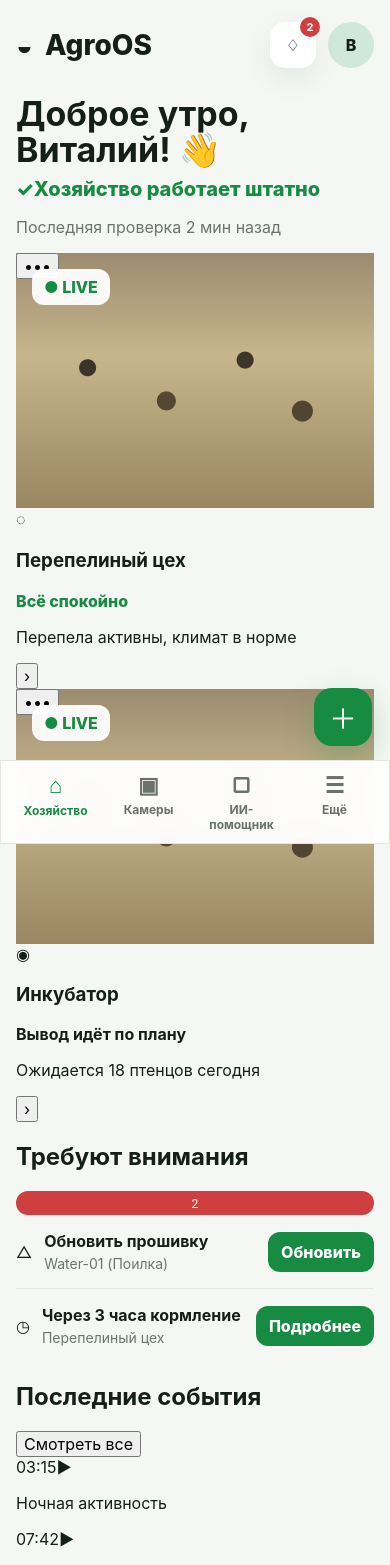
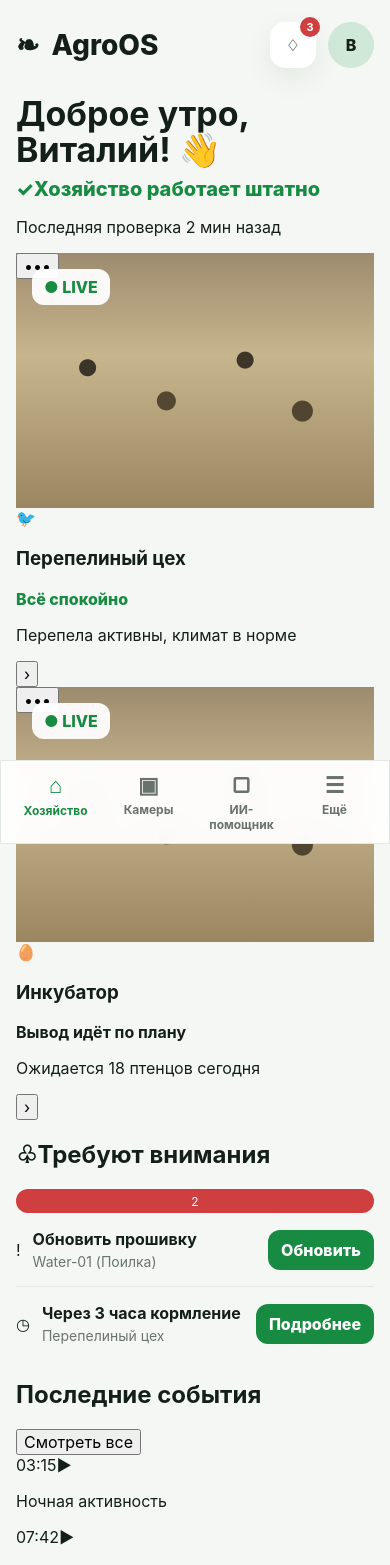
Before and after one commit to vitaliyozolin-dotcom/AgroOS, a Next.js app: page / in a window 390 px wide. Shown: the top 1565 px of the page. Built offline with nearby package versions, Linux system fonts and the light colour scheme.

Commit message:
Match AgroOS mobile dashboard reference

```diff
--- a/app/page.tsx
+++ b/app/page.tsx
@@ -11,131 +11,116 @@ const initialDevices: Device[] = [
   { id: "water-01", name: "Water-01", room: "Поилка", status: "attention" }
 ];
 
-const events = [
-  { time: "03:15", title: "Ночная активность", image: "quail-night" },
-  { time: "07:42", title: "Птицы у кормушки", image: "quail-feed" },
-  { time: "08:21", title: "Снесено яйцо", image: "eggs" },
-  { time: "11:08", title: "Первый птенец", image: "chick" }
-];
+const Icon = ({ children, className = "" }: { children: React.ReactNode; className?: string }) => <span className={`ui-icon ${className}`}>{children}</span>;
 
 export default function HomePage() {
   const [view, setView] = useState<View>("home");
-  const [temperatureHigh, setTemperatureHigh] = useState(false);
   const [devices, setDevices] = useState<Device[]>(initialDevices);
   const [question, setQuestion] = useState("");
   const [messages, setMessages] = useState<string[]>(["Срочных проблем нет. Система работает штатно."]);
 
-  const attentionCount = useMemo(() => devices.filter((device) => device.status === "attention").length, [devices]);
+  const attentionCount = useMemo(() => devices.filter((d) => d.status === "attention").length + 1, [devices]);
 
-  function addDevice() {
-    const next = devices.length + 1;
-    setDevices((items) => [...items, { id: `module-${next}`, name: `Новый модуль ${next}`, room: "Перепелиный цех", status: "online" }]);
-    setView("more");
-  }
-
-  function sendQuestion() {
+  const resolveAttention = () => setDevices((items) => items.map((d) => d.id === "water-01" ? { ...d, status: "online" } : d));
+  const sendQuestion = () => {
     const value = question.trim();
     if (!value) return;
-    setMessages((items) => [...items, `Вы: ${value}`, temperatureHigh ? "AgroOS: Температура повышена. Вентиляция включена автоматически." : "AgroOS: Критических отклонений нет."]);
+    setMessages((items) => [...items, `Вы: ${value}`, "AgroOS: По текущим данным критических отклонений нет."]);
     setQuestion("");
-  }
+  };
 
   return (
     <main className="app-shell">
       <header className="topbar">
-        <div className="brand"><span className="leaf-mark">◒</span><span>AgroOS</span></div>
+        <div className="brand">
+          <span className="brand-leaf">❧</span>
+          <span>AgroOS</span>
+        </div>
         <div className="header-actions">
-          <button className="icon-button bell" aria-label="Уведомления"><span>♢</span><b>{attentionCount + 1}</b></button>
+          <button className="icon-button" aria-label="Уведомления"><span className="bell-shape">♢</span><b>3</b></button>
           <div className="avatar">В</div>
         </div>
       </header>
 
-      {view === "home" && (
-        <section className="home-view">
+      {view === "home" && <section className="home-view">
         <div className="hero-copy">
           <h1>Доброе утро, Виталий! <span className="wave">👋</span></h1>
-            <p className={temperatureHigh ? "system-status warning" : "system-status"}><span className="status-check">✓</span>{temperatureHigh ? "Система регулирует климат" : "Хозяйство работает штатно"}</p>
-            <p className="muted last-check">Последняя проверка 2 мин назад</p>
+          <p className="system-status"><span className="status-check">✓</span>Хозяйство работает штатно</p>
+          <p className="last-check">Последняя проверка 2 мин назад</p>
         </div>
 
-          <article className="room-card primary-room">
-            <div className="camera-feed quail-photo">
-              <span className="live-badge">● LIVE</span>
-              <button className="more-button">•••</button>
-            </div>
-            <div className="room-summary">
-              <div className="round-icon green">◌</div>
-              <div className="room-copy">
-                <h3>Перепелиный цех</h3>
-                <strong className={temperatureHigh ? "warning-text" : "ok-text"}>{temperatureHigh ? "Вентиляция включена" : "Всё спокойно"}</strong>
-                <p>Перепела активны, климат в норме</p>
-              </div>
-              <button className="chevron">›</button>
-            </div>
-          </article>
+        <RoomCard
+          imageClass="quail-photo"
+          title="Перепелиный цех"
+          status="Всё спокойно"
+          subtitle="Перепела активны, климат в норме"
+          icon="🐦"
+          accent="green"
+        />
 
-          <div className="pager"><i className="active" /><i /><i /><i /></div>
+        <div className="pager"><i className="active"/><i/><i/><i/></div>
 
-          <article className="room-card secondary-room">
-            <div className="camera-feed incubator-photo">
-              <span className="live-badge">● LIVE</span>
-              <button className="more-button">•••</button>
-            </div>
-            <div className="room-summary">
-              <div className="round-icon amber">◉</div>
-              <div className="room-copy">
-                <h3>Инкубатор</h3>
-                <strong className="amber-text">Вывод идёт по плану</strong>
-                <p>Ожидается 18 птенцов сегодня</p>
-              </div>
-              <button className="chevron">›</button>
-            </div>
-          </article>
+        <RoomCard
+          imageClass="incubator-photo"
+          title="Инкубатор"
+          status="Вывод идёт по плану"
+          subtitle="Ожидается 18 птенцов сегодня"
+          icon="🥚"
+          accent="amber"
+        />
 
         <section className="panel attention-panel">
-            <div className="panel-title"><h2>Требуют внимания</h2><span className="counter">2</span></div>
-            {devices.filter((device) => device.status === "attention").map((device) => (
-              <div className="attention-row" key={device.id}>
-                <span className="line-icon amber-outline">△</span>
-                <div><b>Обновить прошивку</b><p>{device.name} (Поилка)</p></div>
-                <button onClick={() => setDevices((items) => items.map((item) => item.id === device.id ? { ...item, status: "online" } : item))}>Обновить</button>
-              </div>
-            ))}
+          <div className="panel-title"><h2><span className="title-bell">♧</span>Требуют внимания</h2><span className="counter">2</span></div>
+          {devices.some((d) => d.id === "water-01" && d.status === "attention") && <div className="attention-row">
+            <Icon className="warning-icon">!</Icon>
+            <div className="attention-copy"><b>Обновить прошивку</b><p>Water-01 (Поилка)</p></div>
+            <button className="action-button green-action" onClick={resolveAttention}>Обновить</button>
+          </div>}
           <div className="attention-row">
-              <span className="line-icon clock-icon">◷</span>
-              <div><b>Через 3 часа кормление</b><p>Перепелиный цех</p></div>
-              <button className="plain-button">Подробнее</button>
+            <Icon className="clock-icon">◷</Icon>
+            <div className="attention-copy"><b>Через 3 часа кормление</b><p>Перепелиный цех</p></div>
+            <button className="action-button neutral-action">Подробнее</button>
           </div>
         </section>
 
         <section className="panel events-panel">
           <div className="panel-title"><h2>Последние события</h2><button className="text-button">Смотреть все</button></div>
           <div className="events-strip">
-              {events.map((event) => (
-                <article className="event-card" key={event.time}>
-                  <div className={`event-image ${event.image}`}><span>{event.time}</span><b>▶</b></div>
-                  <p>{event.title}</p>
-                </article>
-              ))}
+            <EventCard image="event-night" time="03:15" title="Ночная активность" />
+            <EventCard image="event-feed" time="07:42" title="Птицы у кормушки" />
+            <EventCard image="event-eggs" time="08:21" title="Снесено яйцо" />
+            <EventCard image="event-chick" time="11:08" title="Первый птенец" />
           </div>
         </section>
-        </section>
-      )}
+      </section>}
 
-      {view === "cameras" && (
-        <section><h1>Камеры</h1><p className="muted">Живое изображение и события хозяйства</p><div className="camera-grid">{["Перепелиный цех", "Инкубатор", "Кормовой склад"].map((room, index) => <article className="room-card" key={room}><div className={`camera-feed ${index === 0 ? "quail-photo" : index === 1 ? "incubator-photo" : "storage-photo"}`}><span className="live-badge">● LIVE</span></div><div className="room-summary"><div className="round-icon green">◌</div><div className="room-copy"><h3>{room}</h3><strong className="ok-text">Связь стабильна</strong></div></div></article>)}</div></section>
-      )}
+      {view === "cameras" && <section className="secondary-view"><h1>Камеры</h1><p>Живое изображение и события хозяйства</p><RoomCard imageClass="quail-photo" title="Перепелиный цех" status="Связь стабильна" subtitle="Камера работает" icon="🐦" accent="green"/><div className="stack-gap"/><RoomCard imageClass="incubator-photo" title="Инкубатор" status="Связь стабильна" subtitle="Камера работает" icon="🥚" accent="amber"/></section>}
 
-      {view === "assistant" && (
-        <section><h1>ИИ-помощник</h1><p className="muted">Отвечает на основе состояния хозяйства</p><div className="panel assistant-card">{messages.map((message, index) => <div className="message" key={`${message}-${index}`}>{message}</div>)}<div className="assistant-input"><input value={question} onChange={(event) => setQuestion(event.target.value)} onKeyDown={(event) => event.key === "Enter" && sendQuestion()} placeholder="Задайте вопрос" /><button onClick={sendQuestion}>Отправить</button></div></div></section>
-      )}
+      {view === "assistant" && <section className="secondary-view"><h1>ИИ-помощник</h1><p>Отвечает на основе состояния хозяйства</p><div className="panel assistant-card">{messages.map((m, i) => <div className="message" key={i}>{m}</div>)}<div className="assistant-input"><input value={question} onChange={(e) => setQuestion(e.target.value)} onKeyDown={(e) => e.key === "Enter" && sendQuestion()} placeholder="Задайте вопрос"/><button onClick={sendQuestion}>Отправить</button></div></div></section>}
 
-      {view === "more" && (
-        <section><h1>Ещё</h1><p className="muted">Устройства, автоматизация и настройка</p><div className="device-grid">{devices.map((device) => <article className="panel device-card" key={device.id}><div className="device-head"><h3>{device.name}</h3><span className={device.status === "online" ? "pill" : "pill warning-pill"}>{device.status === "online" ? "Работает" : "Внимание"}</span></div><p>{device.room}</p><small>{device.id}</small></article>)}<button className="panel add-device" onClick={addDevice}><span>＋</span><b>Подключить оборудование</b><small>AgroOS определит возможности устройства</small></button></div></section>
-      )}
+      {view === "more" && <section className="secondary-view"><h1>Ещё</h1><p>Устройства, автоматизация и настройка</p><div className="device-grid">{devices.map((d) => <article className="panel device-card" key={d.id}><h3>{d.name}</h3><p>{d.room}</p><span className={d.status === "online" ? "pill" : "pill warning-pill"}>{d.status === "online" ? "Работает" : "Внимание"}</span></article>)}</div></section>}
 
-      {view === "home" && <button className="floating-button" onClick={addDevice}>＋</button>}
-      <nav className="bottom-nav">{([ ["home", "⌂", "Хозяйство"], ["cameras", "▣", "Камеры"], ["assistant", "▢", "ИИ-помощник"], ["more", "☰", "Ещё"] ] as const).map(([id, icon, label]) => <button key={id} className={view === id ? "active" : ""} onClick={() => setView(id)}><span>{icon}</span>{label}</button>)}</nav>
+      <nav className="bottom-nav">
+        <NavButton active={view === "home"} icon="⌂" label="Хозяйство" onClick={() => setView("home")}/>
+        <NavButton active={view === "cameras"} icon="▣" label="Камеры" onClick={() => setView("cameras")}/>
+        <NavButton active={view === "assistant"} icon="▢" label="ИИ-помощник" onClick={() => setView("assistant")}/>
+        <NavButton active={view === "more"} icon="☰" label="Ещё" onClick={() => setView("more")}/>
+      </nav>
     </main>
   );
 }
+
+function RoomCard({ imageClass, title, status, subtitle, icon, accent }: { imageClass:string; title:string; status:string; subtitle:string; icon:string; accent:"green"|"amber" }) {
+  return <article className="room-card">
+    <div className={`camera-feed ${imageClass}`}><span className="live-badge">● LIVE</span><button className="more-button">•••</button></div>
+    <div className="room-summary"><div className={`round-icon ${accent}`}>{icon}</div><div className="room-copy"><h3>{title}</h3><strong className={accent === "green" ? "ok-text" : "amber-text"}>{status}</strong><p>{subtitle}</p></div><button className="chevron">›</button></div>
+  </article>;
+}
+
+function EventCard({ image, time, title }: { image:string; time:string; title:string }) {
+  return <article className="event-card"><div className={`event-image ${image}`}><span>{time}</span><b>▶</b></div><p>{title}</p></article>;
+}
+
+function NavButton({ active, icon, label, onClick }: { active:boolean; icon:string; label:string; onClick:()=>void }) {
+  return <button className={active ? "active" : ""} onClick={onClick}><span>{icon}</span><b>{label}</b></button>;
+}
```
Lines whose indentation alone changed are shown as unchanged.
